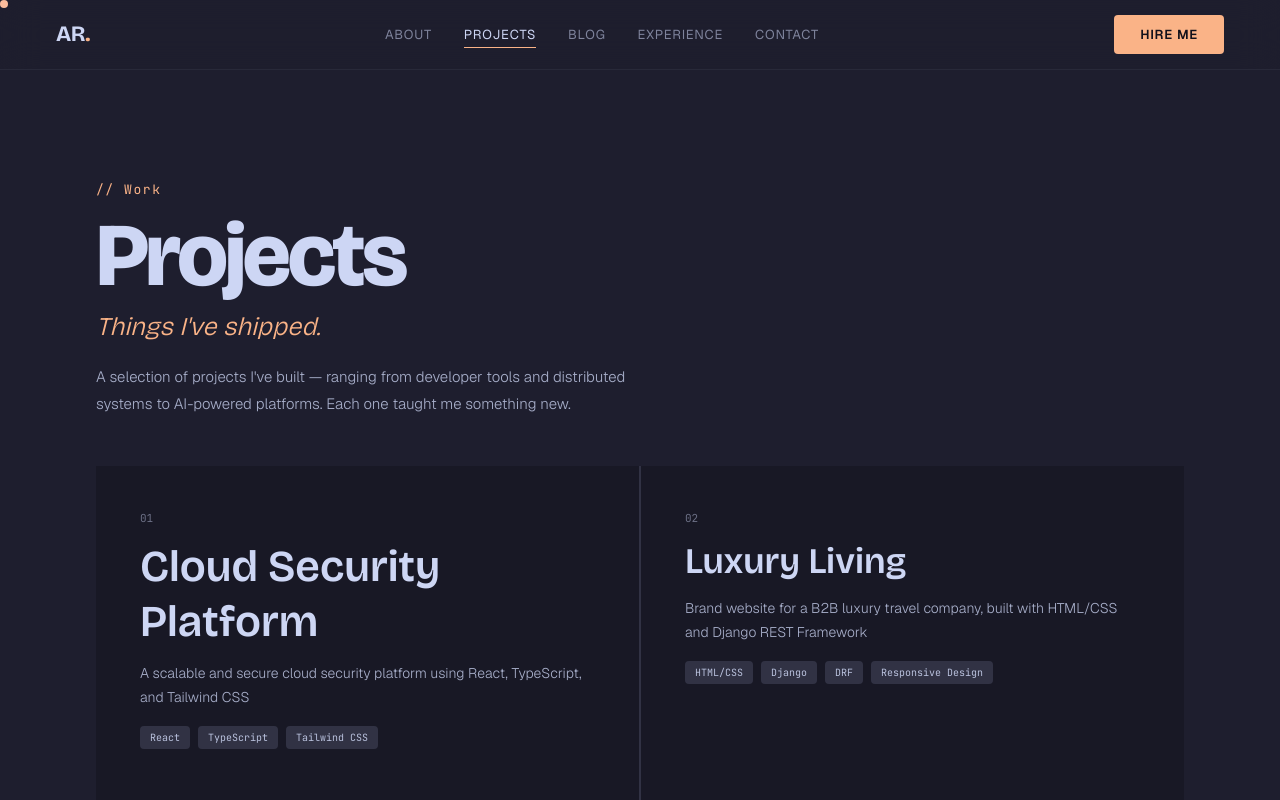
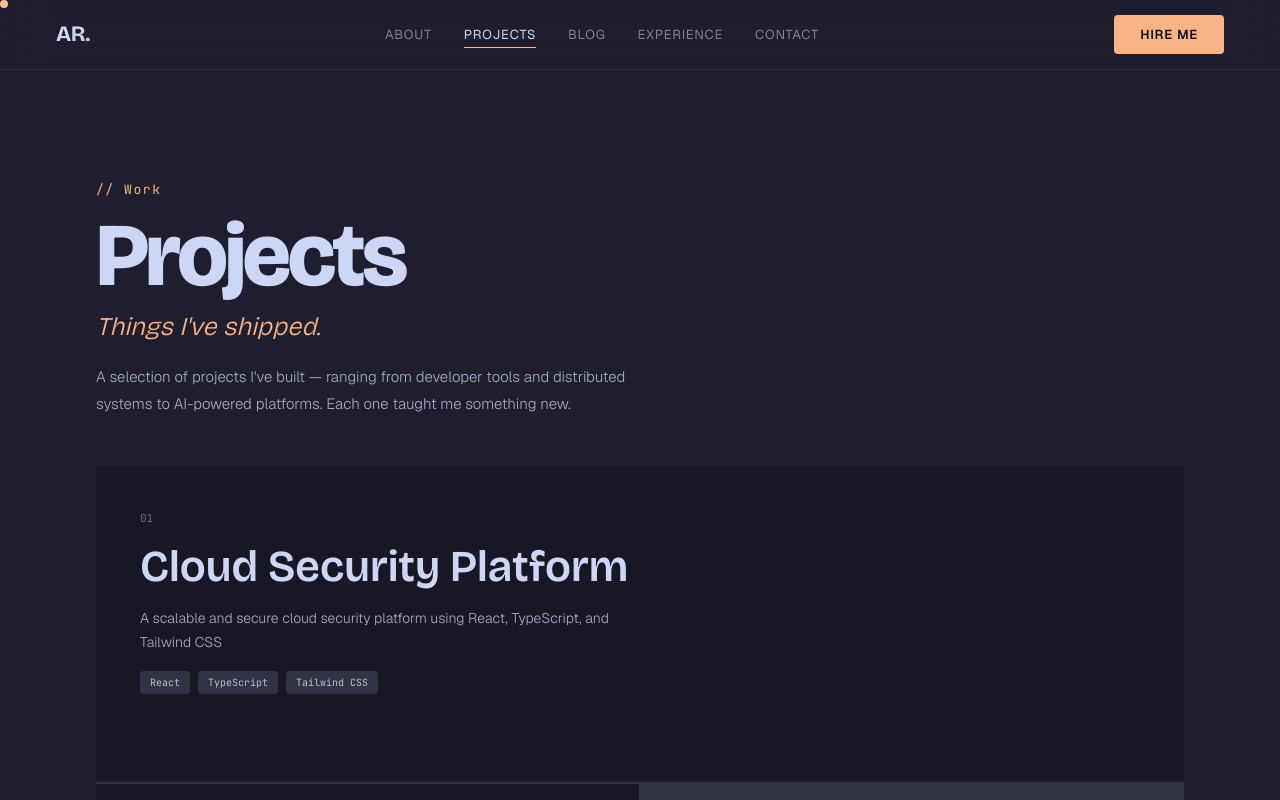
Before and after one commit to amvn-rwt/amanrwt.com, a Next.js app: page /projects in a window 1280 px wide. Shown: the top 800 px of the page. Built offline with nearby package versions, Linux system fonts and the light colour scheme.

Commit message:
Refactor ProjectsPage and ProjectCard components for improved layout; add new project entry for Luxury Living while removing outdated Cloud Security Platform entry.

```diff
--- a/app/projects/page.tsx
+++ b/app/projects/page.tsx
@@ -40,15 +40,19 @@ export default function ProjectsPage() {
             className="grid grid-cols-1 md:grid-cols-2"
             style={{ gap: "2px", background: "var(--surface0)" }}
           >
-            {projects.map((project, i) => (
-              <ScrollReveal key={project.slug} delay={i * 0.08} className="h-full">
-                <ProjectCard
-                  project={project}
-                  index={i}
-                  featured={i === 0 && project.featured}
-                />
-              </ScrollReveal>
-            ))}
+            {projects.map((project, i) => {
+              const isFeatured = i === 0 && project.featured;
+
+              return (
+                <ScrollReveal
+                  key={project.slug}
+                  delay={i * 0.08}
+                  className={`h-full ${isFeatured ? "md:col-span-2" : ""}`}
+                >
+                  <ProjectCard project={project} index={i} featured={isFeatured} />
+                </ScrollReveal>
+              );
+            })}
           </div>
         </div>
       </section>
--- a/components/ProjectCard.tsx
+++ b/components/ProjectCard.tsx
@@ -16,7 +16,7 @@ export function ProjectCard({ project, index, featured }: ProjectCardProps) {
   return (
     <Link
       href={`/projects/${project.slug}`}
-      className={`project-card group relative block bg-mantle p-8 lg:p-11 transition-all duration-400 h-full ${featured ? "col-span-full" : ""}`}
+      className="project-card group relative block bg-mantle p-8 lg:p-11 transition-all duration-400 h-full"
       style={{ backgroundColor: hovered ? "#1f1f2e" : "var(--mantle)" }}
       onMouseEnter={() => setHovered(true)}
       onMouseLeave={() => setHovered(false)}
--- /dev/null
+++ b/content/projects/cloud-security-platform.mdx
@@ -0,0 +1,22 @@
+---
+title: "Cloud Security Platform"
+slug: "cloud-security-platform"
+description: "A scalable and secure cloud security platform using React, TypeScript, and Tailwind CSS"
+tags: ["React", "TypeScript", "Tailwind CSS"]
+date: "2025-03-13"
+featured: true
+github: "https://github.com/amvn-rwt/cloudsecurityplatform"
+live: "https://ion.cy5.com"
+---
+
+## Context
+
+Cy5 Private Limited is a startup that provides a cloud security platform to businesses. I was hired as a frontend engineer to build the platform.
+
+## The Build
+
+The platform is built using React, TypeScript, and Tailwind CSS. It is a scalable and secure cloud security platform that allows businesses to manage their cloud security risks.
+
+## Challenges
+
+**Responsive design across breakpoints** was the biggest hurdle. The site needed to look premium on large desktop monitors while remaining fully functional on mobile — which is how most travel agents access it on the go. Getting the portfolio grid, testimonial carousel, and navigation to adapt gracefully required careful planning with media queries and flexible layouts.
--- a/content/projects/cloudsecurityplatform.mdx
+++ /dev/null
@@ -1,10 +0,0 @@
----
-title: "Cloud Security Platform"
-slug: "cloudsecurityplatform"
-description: "A scalable and secure cloud security platform using React, TypeScript, and Tailwind CSS"
-tags: ["React", "TypeScript", "Tailwind CSS"]
-date: "2025-03-13"
-featured: true
-github: "https://github.com/amvn-rwt/cloudsecurityplatform"
-live: "https://ion.cy5.com"
----
--- a/content/projects/luxuryliving.mdx
+++ b/content/projects/luxury-living.mdx
@@ -1,6 +1,6 @@
 ---
 title: "Luxury Living"
-slug: "luxuryliving"
+slug: "luxury-living"
 description: "Brand website for a B2B luxury travel company, built with HTML/CSS and Django REST Framework"
 tags: ["HTML/CSS", "Django", "DRF", "Responsive Design"]
 date: "2022-06-01"
```
Also changed, not shown: 1 other file (tests, documents, lock files or other folders).
